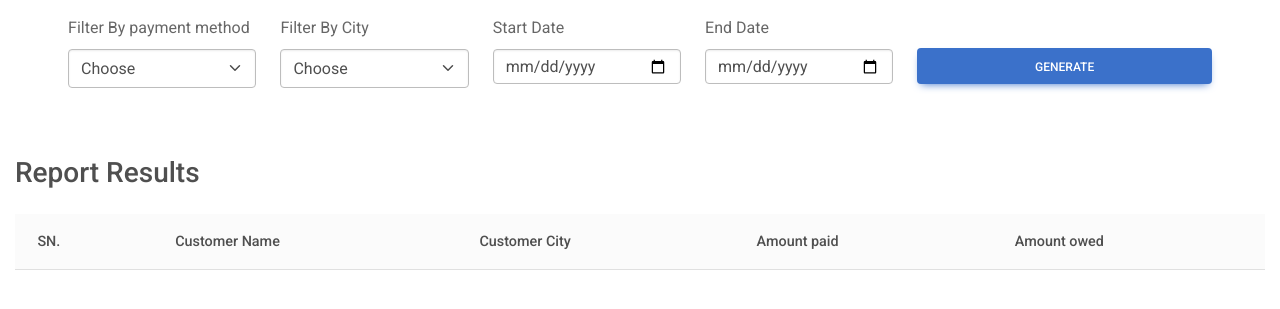
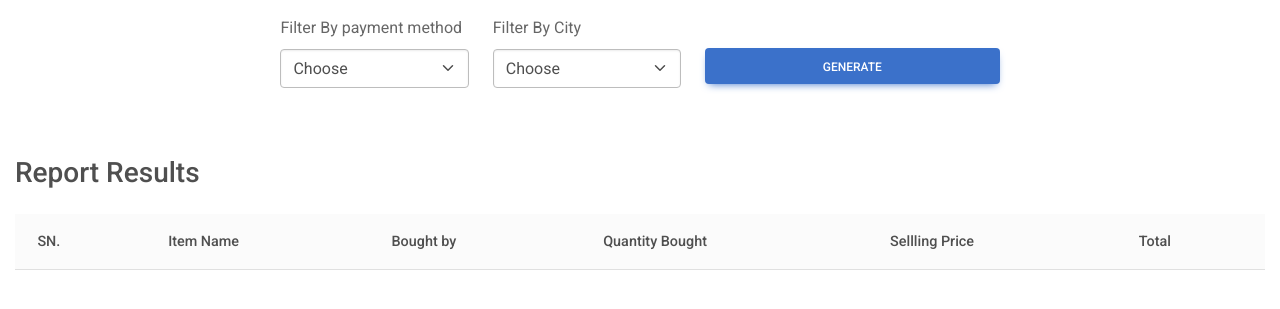
Before and after one commit to kofigator/dm-app, a PHP site: page /pos_report.php in a window 1280 px wide. Shown: the part 60-369 px from the top of the page. Run offline with PHP 8.4, Linux system fonts and the light colour scheme; the visitor is signed in with stand-in values (Sample User, id 1); data comes from the database, SQL or seed files in the repository; data that the repository does not hold is empty; some libraries are stand-ins or nearby versions.

Commit message:
final updating before presentation-2

```diff
--- a/api/index.php
+++ b/api/index.php
@@ -314,11 +314,7 @@ elseif ($_SERVER['REQUEST_METHOD'] == "POST") {
     if ($_GET["url"] == "sales-reports") {
         if (!isset($_POST["reportPaymentMethod"]))
             die(json_encode(array("success" => false, "message" => "Invalid data sent!")));
-        if (!isset($_POST["report-city"]))
-            die(json_encode(array("success" => false, "message" => "Invalid data sent!")));
-        if (!isset($_POST["startDate"]))
-            die(json_encode(array("success" => false, "message" => "Invalid data sent!")));
-        if (!isset($_POST["endDate"]))
+        if (!isset($_POST["period"]))
             die(json_encode(array("success" => false, "message" => "Invalid data sent!")));
         $data = $Sale->generateSaleReports($_POST, $_SESSION["user"]);
         if (!empty($data)) die(json_encode(array("success" => true, "message" => $data)));
--- a/classes/Customer.php
+++ b/classes/Customer.php
@@ -104,7 +104,7 @@ class Customer
         if (!empty($data["reportCity"])) $query_join .= " AND city = '{$data["reportCity"]}'";
         if (!empty($data["reportGender"])) $query_join .= " AND gender = '{$data["reportGender"]}'";
         if (!empty($data["startDate"]) && !empty($data["endDate"])) $query_join .= " AND DATE(added_at) BETWEEN '{$data["startDate"]}' AND '{$data["endDate"]}'";
-        $query = "SELECT * FROM customers WHERE u_id = '{$userID}' $query_join ORDER BY added_at DESC";
+        $query = "SELECT * FROM customers WHERE `archive` = 0 AND u_id = '{$userID}' $query_join ORDER BY added_at DESC";
         $_SESSION["print_reports"] = array("name" => "customers", "query" => $query);
         return $this->db->getData($query);
     }
--- a/classes/Inventory.php
+++ b/classes/Inventory.php
@@ -96,7 +96,7 @@ class Inventory
     {
         $query_join = "";
         if (!empty($data["startDate"]) && !empty($data["endDate"])) $query_join .= " AND DATE(added_at) BETWEEN '{$data["startDate"]}' AND '{$data["endDate"]}'";
-        $query = "SELECT * FROM items WHERE u_id = '{$userID}' $query_join ORDER BY added_at DESC";
+        $query = "SELECT * FROM items WHERE `archive` = 0 AND u_id = '{$userID}' $query_join ORDER BY added_at DESC";
         $_SESSION["print_reports"] = array("name" => "items", "query" => $query);
         return $this->db->getData($query);
     }
--- a/items.php
+++ b/items.php
@@ -157,7 +157,7 @@ $Inventory = new Inventory();
 
         <div style="display: flex; justify-content: space-between">
             <h3 style="margin: 15px 5px;">Total Expenditure: GH¢ <span id="total-expenditure">0.00</span></h3>
-            <h3 style="margin: 15px 5px;">Expected Profit: GH¢ <span id="total-profit" style="color: blue;">0.00</span></h3>
+            <h3 style="margin: 15px 5px;">Expected Profit: GH¢ <span id="total-profit">0.00</span></h3>
         </div>
         <?php
         $user_items = $Inventory->getAllItems($_SESSION["user"]);
--- a/pos_report.php
+++ b/pos_report.php
@@ -18,7 +18,7 @@ $customer = new Customer();
     <meta charset="UTF-8">
     <meta http-equiv="X-UA-Compatible" content="IE=edge">
     <meta name="viewport" content="width=device-width, initial-scale=1.0">
-    <title>Inventory Reports</title>
+    <title>Sales Reports</title>
     <!-- Font Awesome -->
     <link rel="stylesheet" href="https://cdn.jsdelivr.net/npm/bootstrap-icons@1.10.5/font/bootstrap-icons.css">
     <!-- Google Fonts -->
@@ -77,7 +77,7 @@ $customer = new Customer();
                     <div class="form-group">
                         <label for="reportType" class="form-label">Filter By payment method</label>
                         <select class="form-select" id="reportPaymentMethod" name="reportPaymentMethod">
-                            <option value="">Choose</option>
+                            <option value="" hidden>Choose</option>
                             <option value="CASH">CASH</option>
                             <option value="MOMO">MOMO</option>
                         </select>
@@ -87,36 +87,16 @@ $customer = new Customer();
                 <div class="col-md-2">
                     <div class="form-group">
                         <label for="reportType" class="form-label">Filter By City</label>
-                        <select class="form-select" id="report-city" name="report-city">
-                            <option value="">Choose</option>
-                            <?php
-                            $cities = $customer->getCustomersCityGrouped($_SESSION["user"]);
-                            $totalCount = 0;
-                            foreach ($cities as $city) {
-                            ?>
-                                <option value="<?= $city["city"] ?>"><?= $city["city"] ?></option>
-                            <?php
-                                $totalCount += 1;
-                            }
-                            ?>
+                        <select class="form-select" id="period" name="period">
+                            <option value="" hidden>Choose</option>
+                            <option value="DAY">Daily</option>
+                            <option value="WEEK">Weekly</option>
+                            <option value="MONTH">Monthly</option>
+                            <option value="YEAR">Yearly</option>
                         </select>
                     </div>
                 </div>
 
-
-
-                <div class="col-md-2">
-                    <div class="form-group">
-                        <label for="startDate" class="form-label">Start Date</label>
-                        <input type="date" class="form-control" id="startDate" name="startDate">
-                    </div>
-                </div>
-                <div class="col-md-2">
-                    <div class="form-group">
-                        <label for="endDate" class="form-label">End Date</label>
-                        <input type="date" class="form-control" id="endDate" name="endDate">
-                    </div>
-                </div>
                 <div class="col-md-3">
                     <button type="submit" id="butt" class="btn btn-primary" style="width: 100%">Generate</button>
                 </div>
@@ -129,7 +109,7 @@ $customer = new Customer();
                 <h3>Report Results</h3>
                 <h3 style="display: none;" id="totalRecordsHead">Total records:
                     <span id="totalRecords"></span>
-                    <a href="inventory_print_reports.php" class="btn btn-link"> Print</a>
+                    <a href="#" class="btn btn-link"> Print</a>
                 </h3>
             </div>
 
@@ -138,10 +118,11 @@ $customer = new Customer();
                     <thead class="bg-light">
                         <tr>
                             <th>SN.</th>
-                            <th>Customer Name</th>
-                            <th>Customer City</th>
-                            <th>Amount paid</th>
-                            <th>Amount owed</th>
+                            <th>Item Name</th>
+                            <th>Bought by</th>
+                            <th>Quantity Bought</th>
+                            <th>Sellling Price</th>
+                            <th>Total</th>
                         </tr>
                     </thead>
 
@@ -184,21 +165,27 @@ $customer = new Customer();
                                 '<td>' + (index + 1) + '</td>' +
                                 '<td>' +
                                 '<div class="d-flex align-items-center">' +
-                                '<img src="assets/images/icons8-user-96.png" class="rounded-circle" alt="" style="width: 45px; height: 45px" />' +
+                                '<img src="assets/images/icons8-open-box-50.png" class="rounded-circle" alt="" style="width: 45px; height: 45px" />' +
                                 '<div class="ms-3">' +
-                                '<p class="fw-bold mb-1">' + value["name"] + '</p>' +
+                                '<p class="fw-bold mb-1">' + value["item_name"] + '</p>' +
                                 '</div>' +
                                 '</div>' +
                                 '</td>' +
-                                '<td>' + value["city"] + ' </td>' +
+                                '<td>' + value["name"] + ' </td>' +
+                                '<td>' + value["quantity"] + ' </td>' +
+                                '<td>' + value["unit_price"] + ' </td>' +
                                 '<td>' + value["total"] + ' </td>' +
-                                '<td>' + value["quantity"] + ' </td>' +
                                 '</tr>'
                             );
                             totalCount += 1;
                         });
                         $("#totalRecordsHead").show();
                         $("#totalRecords").text(totalCount);
+                    }
+                    else{
+                        $("#totalRecordsHead").hide();
+                        $("#inventory-reports-tb").html('<div class="text-center">No results found.</div>');
+
                     }
 
                 }).fail(function(error) {
```
Also changed, not shown: classes/Sale.php (+13 -12 lines).
